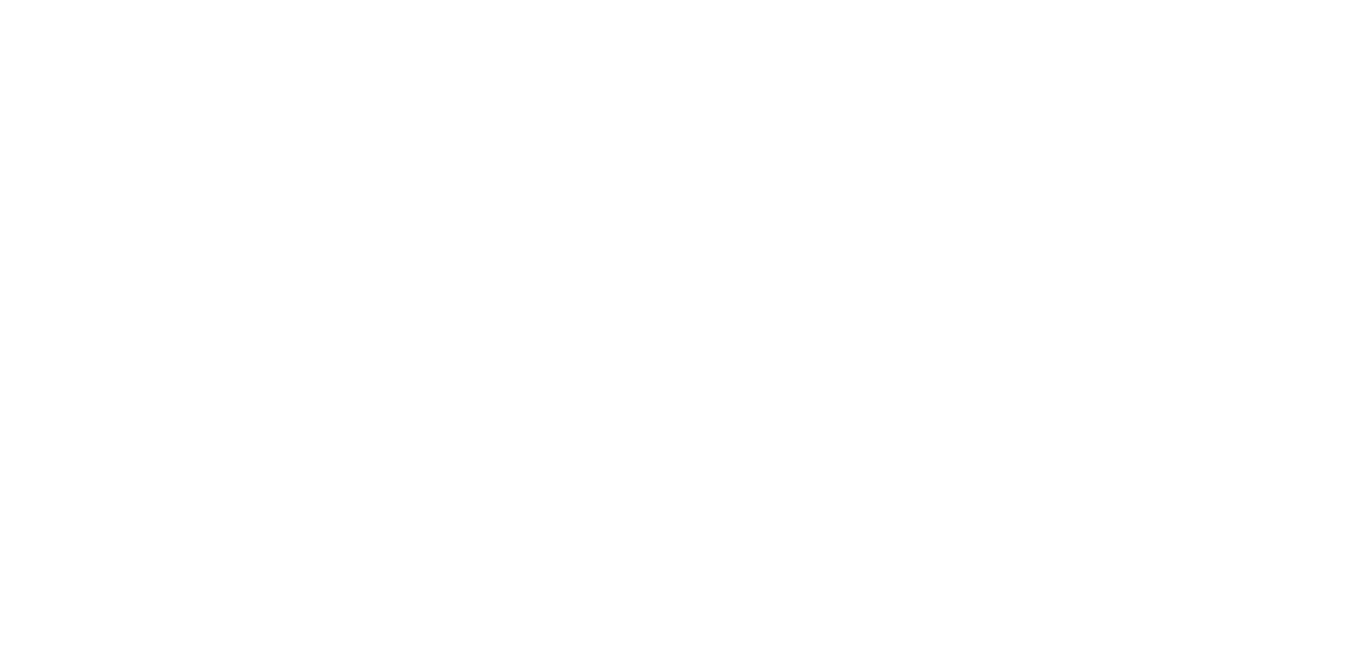
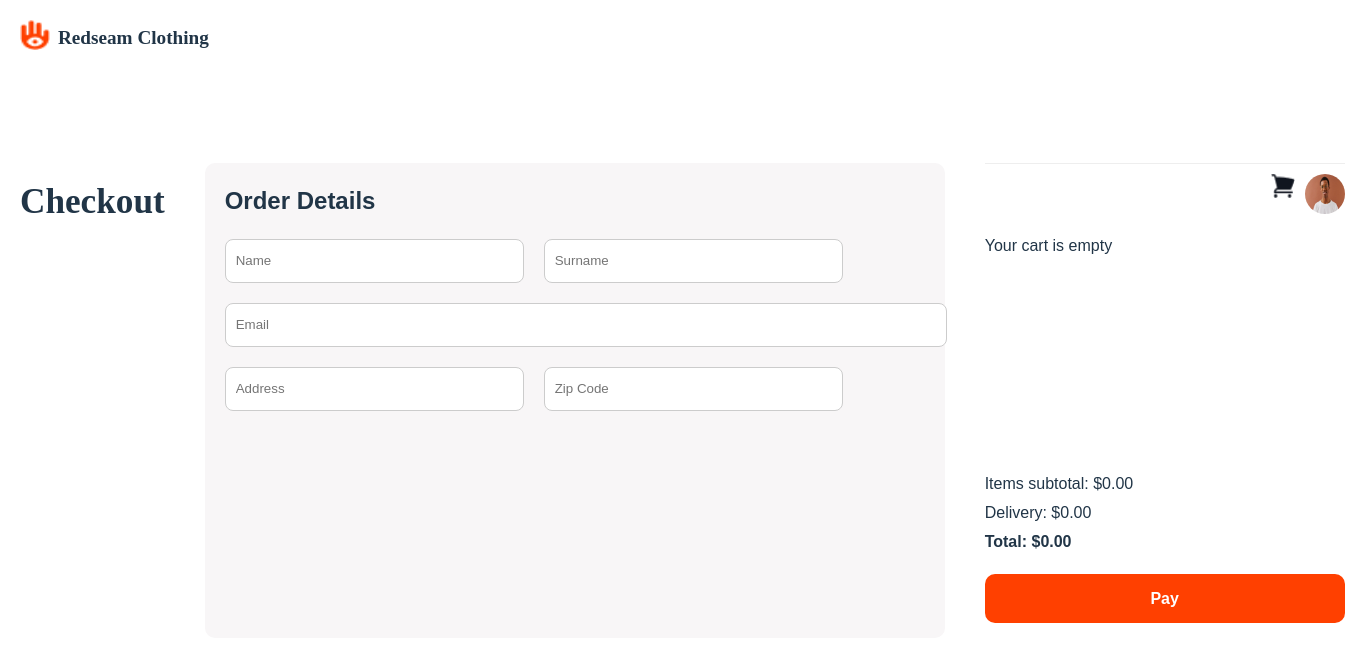
Before and after one commit to attrenate/RedSeam-Clothing, a React (Vite) app in the folder redseam-app/: page /checkout in a window 1280 px wide. Before the commit this address had no page. Shown: the top 662 px of the page, 1365 px wide, since content can reach past the window. Built offline with nearby package versions, Linux system fonts and the light colour scheme.

Commit message:
finished product!

```diff
--- a/redseam-app/src/App.jsx
+++ b/redseam-app/src/App.jsx
@@ -8,6 +8,8 @@ import CartPage from "./components/Products/CartPage";
 import { CartProvider } from "./components/Products/CartContext";
 import "./components/AuthPage/AuthPage.css";
 import ProductDetailPage from "./components/Products/ProductDetailPage";
+import CheckoutPage from "./components/Checkout/CheckoutPage";
+import Success from "./components/checkout/Success"
 
 
 const AuthLayout = ({ children }) => (
@@ -41,6 +43,9 @@ function App() {
   <Route path="/products" element={<Products />} />
   <Route path="/products/:id" element={<ProductDetailPage />} />
   <Route path="/cart" element={<CartPage />} />
+  <Route path="/checkout" element={<CheckoutPage />} />
+  <Route path="/success" element={<Success />} />
+
 </Routes>
 
       </Router>
--- a/redseam-app/src/components/Products/Products.css
+++ b/redseam-app/src/components/Products/Products.css
@@ -153,10 +153,28 @@
 
 .top-nav {
   display: flex;
-  justify-content: space-between;
+  justify-content: space-evenly;
   align-items: center;
   padding: 15px 40px;
+  width: 100%;
 }
+
+.nav-left {
+  display: flex;
+  align-items: center;
+}
+
+.nav-right {
+  display: flex;
+  align-items: center;
+}
+
+.logo {
+  display: flex;
+  align-items: center;
+  gap: 10px;
+}
+
 
 .nav-icons {
   display: flex;
--- a/redseam-app/src/components/Products/Products.jsx
+++ b/redseam-app/src/components/Products/Products.jsx
@@ -76,14 +76,18 @@ const Products = () => {
   return (
     <div className="products-page">
       {/* Top Navigation */}
+
 <div className="top-nav">
+  <div className="nav-left">
     <div className="logo">
       <div className="logo-child">
         <img src="/Vector.png" alt="Redseam Logo" className="logo-icon" />
       </div>
       <h1 className="logo-text">Redseam Clothing</h1>
     </div>
+  </div>
 
+  <div className="nav-right">
     <div className="nav-icons">
       <img
         src="/cart.png"
@@ -94,6 +98,8 @@ const Products = () => {
       <img src="/pfp.jpg" alt="Profile" className="profile-pic" />
     </div>
   </div>
+</div>
+
 
       {/* Cart Dropdown */}
       {cartOpen && (
--- /dev/null
+++ b/redseam-app/src/components/checkout/CheckoutPage.css
@@ -0,0 +1,222 @@
+body {
+  font-family: "Poppins", sans-serif;
+}
+
+.checkout-page {
+  display: flex;
+  gap: 40px;
+  padding: 20px;
+}
+
+.logo {
+  display: flex;
+  align-items: center;
+  gap: 8px;
+  position: absolute;
+  top: 20px;
+  left: 20px;
+}
+
+.logo-icon {
+  width: 30px;
+  height: 30px;
+}
+
+.logo-text {
+  font-size: 1.2rem;
+  font-weight: bold;
+}
+
+.checkout-header {
+  font-weight: 600;
+  margin-top: 20px;
+  font-size: 2.2rem;
+}
+
+.order-details {
+  background-color: #f8f6f7;
+  padding: 20px;
+  width: 700px;
+  height: 435px;
+  border-radius: 10px;
+}
+
+.order-details h2 {
+  margin-bottom: 20px;
+}
+
+.form-row {
+  display: flex;
+  gap: 20px;
+  margin-bottom: 20px;
+}
+
+.order-details input {
+  height: 42px;
+  border-radius: 8px;
+  border: 1px solid #ccc;
+  padding: 0 10px;
+}
+
+.full-width-input {
+  width: 100%;
+  margin-bottom: 20px;
+}
+
+.order-details input:nth-child(1),
+.order-details input:nth-child(2) {
+  width: 277px;
+}
+
+.cart-summary {
+  width: 360px;
+  display: flex;
+  flex-direction: column;
+  gap: 20px;
+}
+
+.cart-icons {
+  display: flex;
+  justify-content: flex-end;
+  gap: 10px;
+}
+
+.cart-icon {
+  width: 24px;
+  height: 24px;
+  cursor: pointer;
+}
+
+.profile-icon {
+  width: 40px;
+  height: 40px;
+  border-radius: 50%;
+  cursor: pointer;
+}
+
+.cart-items {
+  max-height: 300px;
+  overflow-y: auto;
+}
+
+.cart-item {
+  display: flex;
+  align-items: center;
+  gap: 10px;
+  margin-bottom: 10px;
+}
+
+.cart-item img {
+  width: 40px;
+  height: 40px;
+  object-fit: cover;
+}
+
+.cart-item div {
+  display: flex;
+  flex-direction: column;
+}
+
+.cart-item p {
+  margin: 0;
+  font-size: 0.9rem;
+}
+
+.price-summary {
+  display: flex;
+  flex-direction: column;
+  gap: 5px;
+}
+
+.total {
+  font-weight: bold;
+}
+
+.pay-btn {
+  background-color: #ff4000;
+  color: white;
+  padding: 16px 60px;
+  border-radius: 10px;
+  width: 360px;
+  height: 49px;
+  font-family: "Poppins", sans-serif;
+  font-weight: bold;
+  border: none;
+  cursor: pointer;
+}
+
+.pay-btn:hover {
+  background-color: #e03e00;
+}
+
+/* RESPONSIVE STYLES */
+@media (max-width: 1200px) {
+  .order-details {
+    width: 600px;
+  }
+
+  .checkout-header {
+    font-size: 2rem;
+  }
+}
+
+@media (max-width: 992px) {
+  .checkout-page {
+    flex-direction: column;
+    align-items: center;
+  }
+
+  .order-details {
+    width: 90%;
+    height: auto;
+  }
+
+  .cart-summary {
+    width: 90%;
+  }
+
+  .checkout-header {
+    font-size: 1.8rem;
+    text-align: center;
+  }
+
+  .logo {
+    position: static;
+    justify-content: center;
+    margin-bottom: 20px;
+  }
+}
+
+@media (max-width: 768px) {
+  .order-details input:nth-child(1),
+  .order-details input:nth-child(2) {
+    width: 100%;
+  }
+
+  .form-row {
+    flex-direction: column;
+  }
+
+  .checkout-header {
+    font-size: 1.6rem;
+  }
+}
+
+@media (max-width: 480px) {
+  .checkout-header {
+    font-size: 1.4rem;
+  }
+
+  .pay-btn {
+    width: 100%;
+    padding: 14px 40px;
+  }
+
+  .logo-text {
+    font-size: 1rem;
+  }
+
+  .cart-item p {
+    font-size: 0.85rem;
+  }
+}
--- /dev/null
+++ b/redseam-app/src/components/checkout/CheckoutPage.jsx
@@ -0,0 +1,83 @@
+import React from "react";
+import { useCart } from "../Products/CartContext";
+import { useNavigate } from "react-router-dom";
+import "./CheckoutPage.css";
+
+const CheckoutPage = () => {
+  const { cart, total } = useCart();
+  const deliveryFee = total * 0.1;
+  const navigate = useNavigate();
+
+  const handlePay = () => {
+    navigate("/success");
+  };
+
+  return (
+    <div className="checkout-page">
+      {/* Logo */}
+      <div className="logo">
+        <div className="logo-child">
+          <img src="/Vector.png" alt="Redseam Logo" className="logo-icon" />
+        </div>
+        <h1 className="logo-text">Redseam Clothing</h1>
+      </div>
+
+      {/* Header */}
+      <h1 className="checkout-header">Checkout</h1>
+
+      {/* Order Details */}
+      <div className="order-details">
+        <h2>Order Details</h2>
+        <div className="form-row">
+          <input type="text" placeholder="Name" />
+          <input type="text" placeholder="Surname" />
+        </div>
+        <input type="email" placeholder="Email" className="full-width-input" />
+        <div className="form-row">
+          <input type="text" placeholder="Address" />
+          <input type="text" placeholder="Zip Code" />
+        </div>
+      </div>
+
+      {/* Cart Summary */}
+      <div className="cart-summary">
+        <div className="cart-icons">
+          <img src="/cart.png" alt="Cart" className="cart-icon" />
+          <img src="/pfp.jpg" alt="Profile" className="profile-icon" />
+        </div>
+
+        <div className="cart-items">
+          {cart.length === 0 ? (
+            <p>Your cart is empty</p>
+          ) : (
+            cart.map((item, index) => (
+              <div key={index} className="cart-item">
+                <img src={item.cover_image || item.image} alt={item.name} />
+                <div>
+                  <p>{item.name}</p>
+                  <p>
+                    {item.quantity} × ${item.price}
+                  </p>
+                </div>
+              </div>
+            ))
+          )}
+        </div>
+
+        {/* Price Summary */}
+        <div className="price-summary">
+          <p>Items subtotal: ${total.toFixed(2)}</p>
+          <p>Delivery: ${deliveryFee.toFixed(2)}</p>
+          <p className="total">Total: ${(total + deliveryFee).toFixed(2)}</p>
+        </div>
+
+        {/* Pay Button */}
+        <button className="pay-btn" onClick={handlePay}>
+          Pay
+        </button>
+      </div>
+    </div>
+  );
+};
+
+export default CheckoutPage;
--- /dev/null
+++ b/redseam-app/src/components/checkout/Success.css
@@ -0,0 +1,38 @@
+.success-page {
+  display: flex;
+  flex-direction: column;
+  align-items: center;
+  justify-content: center;
+  height: 100vh;
+  width: 100vw;
+  font-family: "Poppins", sans-serif;
+  text-align: center;
+  box-sizing: border-box;
+}
+
+.success-title {
+  font-size: 42px;
+  width: 233px;
+  height: 63px;
+  font-weight: 600;
+}
+
+.success-message {
+  font-size: 18px;
+  margin-top: 10px;
+}
+
+.continue-btn {
+  margin-top: 20px;
+  padding: 12px 24px;
+  background-color: #ff4000;
+  color: white;
+  border: none;
+  border-radius: 8px;
+  cursor: pointer;
+  font-family: "Poppins", sans-serif;
+}
+
+.continue-btn:hover {
+  background-color: #e03e00;
+}
--- /dev/null
+++ b/redseam-app/src/components/checkout/Success.jsx
@@ -0,0 +1,22 @@
+import React from "react";
+import { useNavigate } from "react-router-dom";
+import "./Success.css";
+
+const Success = () => {
+  const navigate = useNavigate();
+
+  return (
+    <div className="success-page">
+      <h1 className="success-title">Congrats!</h1>
+      <p className="success-message">Your order is placed successfully!</p>
+      <button
+        className="continue-btn"
+        onClick={() => navigate("/products")}
+      >
+        Continue Shopping
+      </button>
+    </div>
+  );
+};
+
+export default Success;
```
Also changed, not shown: redseam-app/public/Vector1.png (added). Lines whose indentation alone changed are shown as unchanged.
